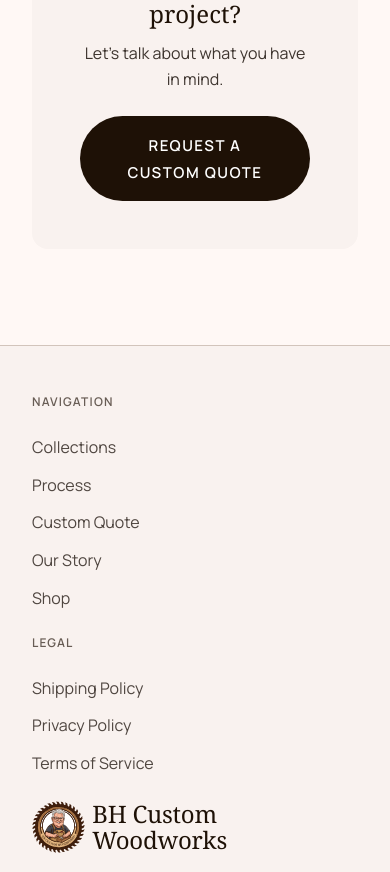
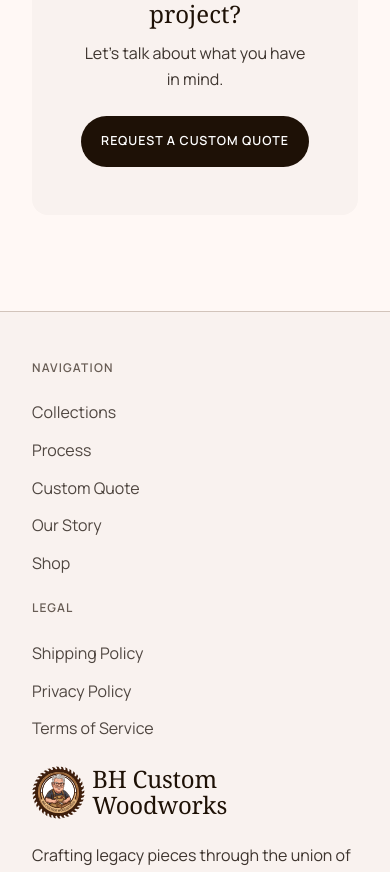
Before and after one commit to bhcustom/bh-custom-woodworks, a Next.js app: page /our-story in a window 390 px wide. Shown: the part 2746-3618 px from the top of the page. Built offline with nearby package versions, Linux system fonts and the light colour scheme.

Commit message:
style: optimize mobile menu gaps, add solid background opacity, remove tap focus outlines, and implement global mobile button scaling

```diff
--- a/src/app/globals.css
+++ b/src/app/globals.css
@@ -280,6 +280,15 @@ ul {
   border: 2px solid var(--on-primary);
 }
 
+@media (max-width: 480px) {
+  .btn {
+    font-size: 0.78rem;
+    padding: 0.75rem 1.15rem;
+    letter-spacing: 0.08em;
+    white-space: nowrap;
+  }
+}
+
 /* ===================================================================
    MATERIAL SYMBOLS (icon sizing)
    =================================================================== */
@@ -1997,7 +2006,7 @@ header.navbar.scrolled .navbar-logo-icon {
   left: 0;
   width: 100%;
   height: 100vh;
-  background: rgba(255, 248, 245, 0.98); /* Luxury cream background */
+  background: var(--surface); /* 100% solid brand cream surface to prevent background text overlapping */
   backdrop-filter: blur(16px);
   -webkit-backdrop-filter: blur(16px);
   z-index: 250; /* Above page content, behind the header when .menu-open is active */
@@ -2021,9 +2030,9 @@ header.navbar.scrolled .navbar-logo-icon {
   display: flex;
   flex-direction: column;
   align-items: center;
-  gap: 1.75rem;
+  gap: 1.15rem; /* Tighter gap for better layout cohesion */
   width: 100%;
-  padding: 6rem 2rem 2rem 2rem;
+  padding: 5rem 2rem 2rem 2rem; /* Reduced top padding */
   max-height: 95vh;
   overflow-y: auto;
 }
@@ -2037,6 +2046,7 @@ header.navbar.scrolled .navbar-logo-icon {
   display: flex;
   align-items: center;
   gap: 0.5rem;
+  outline: none; /* Purge ugly default mobile focus border box */
 }
 
 .mobile-menu-link:hover,
@@ -2057,7 +2067,7 @@ header.navbar.scrolled .navbar-logo-icon {
   display: flex;
   flex-direction: column;
   align-items: center;
-  gap: 0.85rem;
+  gap: 0.6rem; /* Tighter spacing for sub-items */
   width: 100%;
   overflow: hidden;
   max-height: 0;
@@ -2084,8 +2094,8 @@ header.navbar.scrolled .navbar-logo-icon {
 
 .mobile-menu-cta {
   margin-top: 1.5rem;
-  width: 100%;
-  max-width: 260px;
+  width: 90%;
+  max-width: 300px; /* Widened slightly to give buttons ample room to stay on one row */
 }
 
 .mobile-menu-cta .btn {
```
